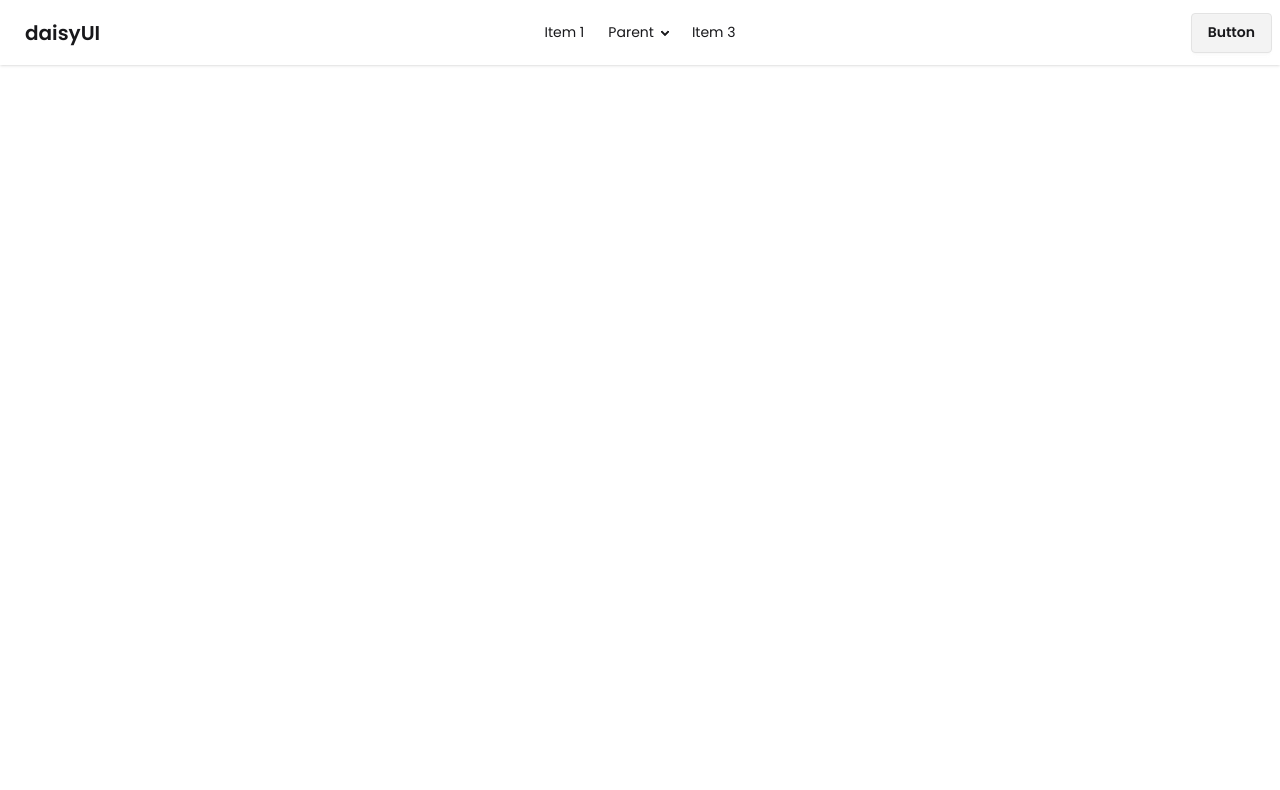
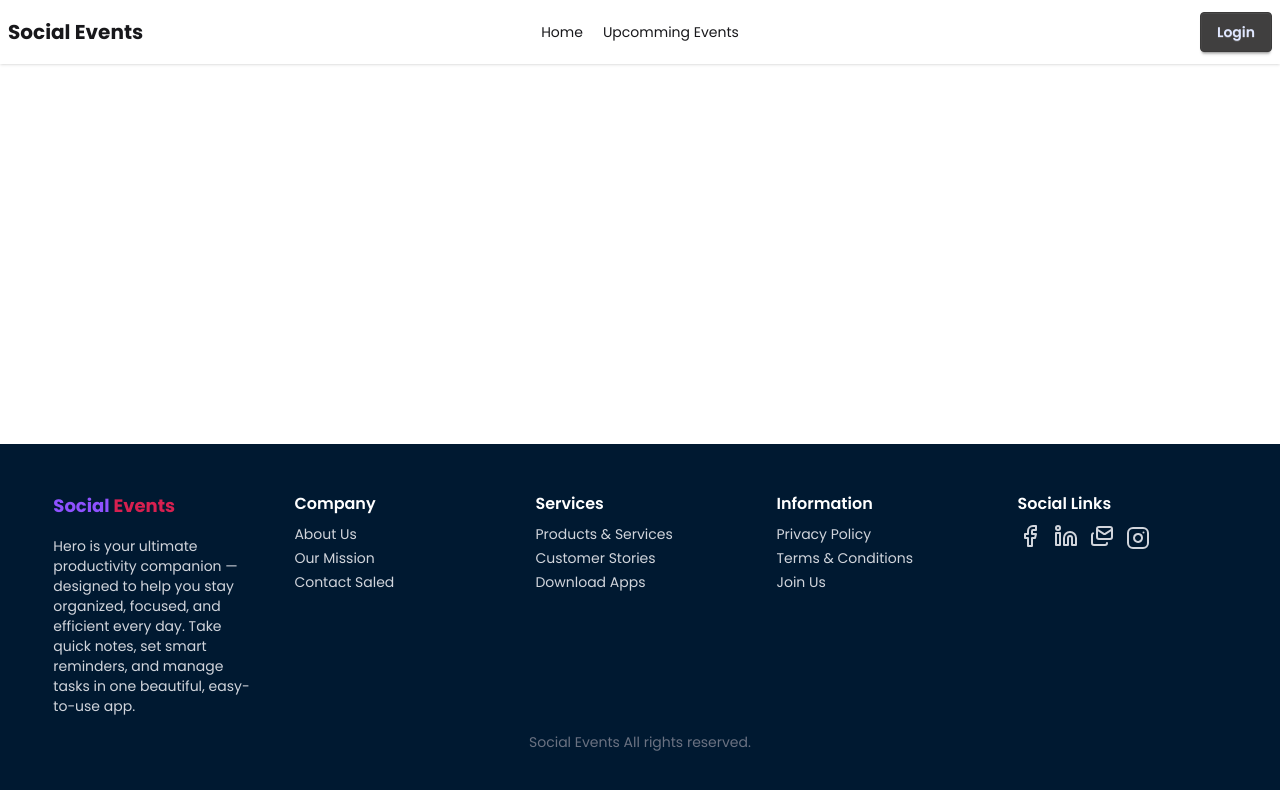
Before and after one commit to stackdaemon/social-events-client, a React (Vite) app: page / in a window 1280 px wide. Shown: the top 790 px of the page. Built offline with nearby package versions, Linux system fonts and the light colour scheme.

Commit message:
added navbar and footer

```diff
--- a/package.json
+++ b/package.json
@@ -12,6 +12,7 @@
   "dependencies": {
     "@tailwindcss/vite": "^4.1.17",
     "daisyui": "^5.4.7",
+    "lucide-react": "^0.553.0",
     "react": "^19.1.1",
     "react-dom": "^19.1.1",
     "react-router": "^7.9.5",
--- a/src/Layouts/Rootlayout.jsx
+++ b/src/Layouts/Rootlayout.jsx
@@ -1,7 +1,7 @@
 import React from 'react';
 import Navbar from '../components/Navbar';
 import { Outlet } from 'react-router';
-import Foooter from '../components/Foooter';
+import Footer from '../components/Footer'
 
 const Rootlayout = () => {
      return (
@@ -10,7 +10,7 @@ const Rootlayout = () => {
                <div className=' w-11/12 mx-auto flex-1'>
                <Outlet></Outlet>
                </div>
-               <Foooter></Foooter>
+               <Footer></Footer>
           </div>
      );
 };
--- a/src/components/Foooter.jsx
+++ /dev/null
@@ -1,11 +0,0 @@
-import React from 'react';
-
-const Foooter = () => {
-     return (
-          <div>
-
-          </div>
-     );
-};
-
-export default Foooter;
--- /dev/null
+++ b/src/components/Footer.jsx
@@ -0,0 +1,89 @@
+import React from "react";
+import { Facebook, Instagram, Linkedin, Mails } from "lucide-react";
+const Footer = () => {
+  return (
+    <div>
+      <footer className="bg-[#001931] text-gray-300  py-12">
+        <div className="grid md:grid-cols-5 gap-8 w-11/12 mx-auto">
+          <div>
+            <div>
+              {/* <img className="w-13 inline mr-2" src={logo} alt="" /> */}
+              <span className="text-lg font-bold text-violet-500">Social <span className="text-secondary"> Events</span> </span>
+            </div>
+            <p className="text-sm mt-4">
+              Hero is your ultimate productivity companion — designed to help
+              you stay organized, focused, and efficient every day. Take quick
+              notes, set smart reminders, and manage tasks in one beautiful,
+              easy-to-use app.
+            </p>
+          </div>
+          <div>
+            <h4 className="text-white font-semibold mb-2">Company</h4>
+            <ul className="space-y-1 text-sm">
+              <li >
+                <a className="a" href="">About Us</a>
+              </li>
+              <li >
+                <a className="a" href="">Our Mission</a>
+              </li>
+              <li >
+                <a className="a" href="">Contact Saled</a>
+              </li>
+            </ul>
+          </div>
+          <div>
+            <h4 className="text-white font-semibold mb-2">Services</h4>
+            <ul className="space-y-1 text-sm">
+              <li >
+                <a className="a" href="">Products & Services</a>
+              </li>
+              <li >
+                <a className="a" href="">Customer Stories</a>
+              </li>
+              <li >
+                <a className="a" href="">Download Apps</a>
+              </li>
+            </ul>
+          </div>
+          <div>
+            <h4 className="text-white font-semibold mb-2">Information</h4>
+            <ul className="space-y-1 text-sm">
+              <li >
+                <a className="a" href="">Privacy Policy</a>
+              </li>
+              <li >
+                <a className="a" href="">Terms & Conditions</a>
+              </li>
+              <li >
+                <a className="a" href="">Join Us</a>
+              </li>
+            </ul>
+          </div>
+          <div>
+            <h4 className="text-white font-semibold mb-2">Social Links</h4>
+            <ul className="space-y-1 text-sm flex gap-3 items-center">
+              <li className="cursor-pointer ">
+                <Facebook />
+              </li>
+              <li className="cursor-pointer ">
+                <Linkedin />
+              </li>
+              <li className="cursor-pointer ">
+                <Mails />
+              </li>
+              <li className="cursor-pointer ">
+                <Instagram />
+              </li>
+            </ul>
+          </div>
+        </div>
+        <div className="text-center md:text-center text-gray-500 text-sm mt-4">
+          Social Events
+          <br className="block md:hidden" /> All rights reserved.
+        </div>
+      </footer>
+    </div>
+  );
+};
+
+export default Footer;
--- a/src/components/Navbar.jsx
+++ b/src/components/Navbar.jsx
@@ -1,46 +1,55 @@
 import React from "react";
+import { Link, NavLink } from "react-router";
 
 const Navbar = () => {
+  const links = (
+    <>
+      <NavLink to={'/'}>Home</NavLink>
+      <NavLink to={'/upcomming_events'}>Upcomming Events</NavLink>
+
+    </>
+  );
   return (
     <div className="navbar bg-base-100 shadow-sm">
       <div className="navbar-start">
         <div className="dropdown">
           <div tabIndex={0} role="button" className="btn btn-ghost lg:hidden">
-        <svg xmlns="http://www.w3.org/2000/svg" className="h-5 w-5" fill="none" viewBox="0 0 24 24" stroke="currentColor"> <path strokeLinecap="round" strokeLinejoin="round" strokeWidth="2" d="M4 6h16M4 12h8m-8 6h16" /> </svg>
+            <svg
+              xmlns="http://www.w3.org/2000/svg"
+              className="h-5 w-5"
+              fill="none"
+              viewBox="0 0 24 24"
+              stroke="currentColor"
+            >
+              {" "}
+              <path
+                strokeLinecap="round"
+                strokeLinejoin="round"
+                strokeWidth="2"
+                d="M4 6h16M4 12h8m-8 6h16"
+              />{" "}
+            </svg>
           </div>
           <ul
             tabIndex="-1"
-        className="menu menu-sm dropdown-content bg-base-100 rounded-box z-1 mt-3 w-52 p-2 shadow">
-        <li><a>Item 1</a></li>
-        <li>
-          <a>Parent</a>
-          <ul className="p-2">
-            <li><a>Submenu 1</a></li>
-            <li><a>Submenu 2</a></li>
-          </ul>
-        </li>
-        <li><a>Item 3</a></li>
+            className="menu menu-sm dropdown-content bg-base-100 rounded-box z-1 mt-3 w-52 p-2 shadow"
+          >
+          {
+            links
+          }
           </ul>
         </div>
-    <a className="btn btn-ghost text-xl">daisyUI</a>
+        <Link to={'/'} className="font-bold text-xl">Social Events</Link>
       </div>
       <div className="navbar-center hidden lg:flex">
-    <ul className="menu menu-horizontal px-1">
-      <li><a>Item 1</a></li>
-      <li>
-        <details>
-          <summary>Parent</summary>
-          <ul className="p-2">
-            <li><a>Submenu 1</a></li>
-            <li><a>Submenu 2</a></li>
-          </ul>
-        </details>
-      </li>
-      <li><a>Item 3</a></li>
+        <ul className="menu menu-horizontal px-1 flex  gap-5 ">
+          {
+            links
+          }
         </ul>
       </div>
       <div className="navbar-end">
-    <a className="btn">Button</a>
+        <a className="btn  btn-primary">Login</a>
       </div>
     </div>
   );
--- /dev/null
+++ b/src/pages/UpcommingEvents.jsx
@@ -0,0 +1,11 @@
+import React from 'react';
+
+const UpcommingEvents = () => {
+     return (
+          <div>
+               UpcommingEvents
+          </div>
+     );
+};
+
+export default UpcommingEvents;
--- a/src/router/Router.jsx
+++ b/src/router/Router.jsx
@@ -1,6 +1,7 @@
 import { createBrowserRouter } from "react-router";
 import Rootlayout from "../Layouts/Rootlayout";
 import Home from "../pages/Home/Home";
+import UpcommingEvents from "../pages/UpcommingEvents";
 
 const router =createBrowserRouter([
      {
@@ -10,6 +11,10 @@ const router =createBrowserRouter([
                {
                     index:true,
                     element:<Home></Home>
+               },
+               {
+                    path:'/upcomming_events',
+                    element:<UpcommingEvents></UpcommingEvents>
                }
           ]
      }
```
Also changed, not shown: 1 other file (tests, documents, lock files or other folders). Lines whose indentation alone changed are shown as unchanged.
